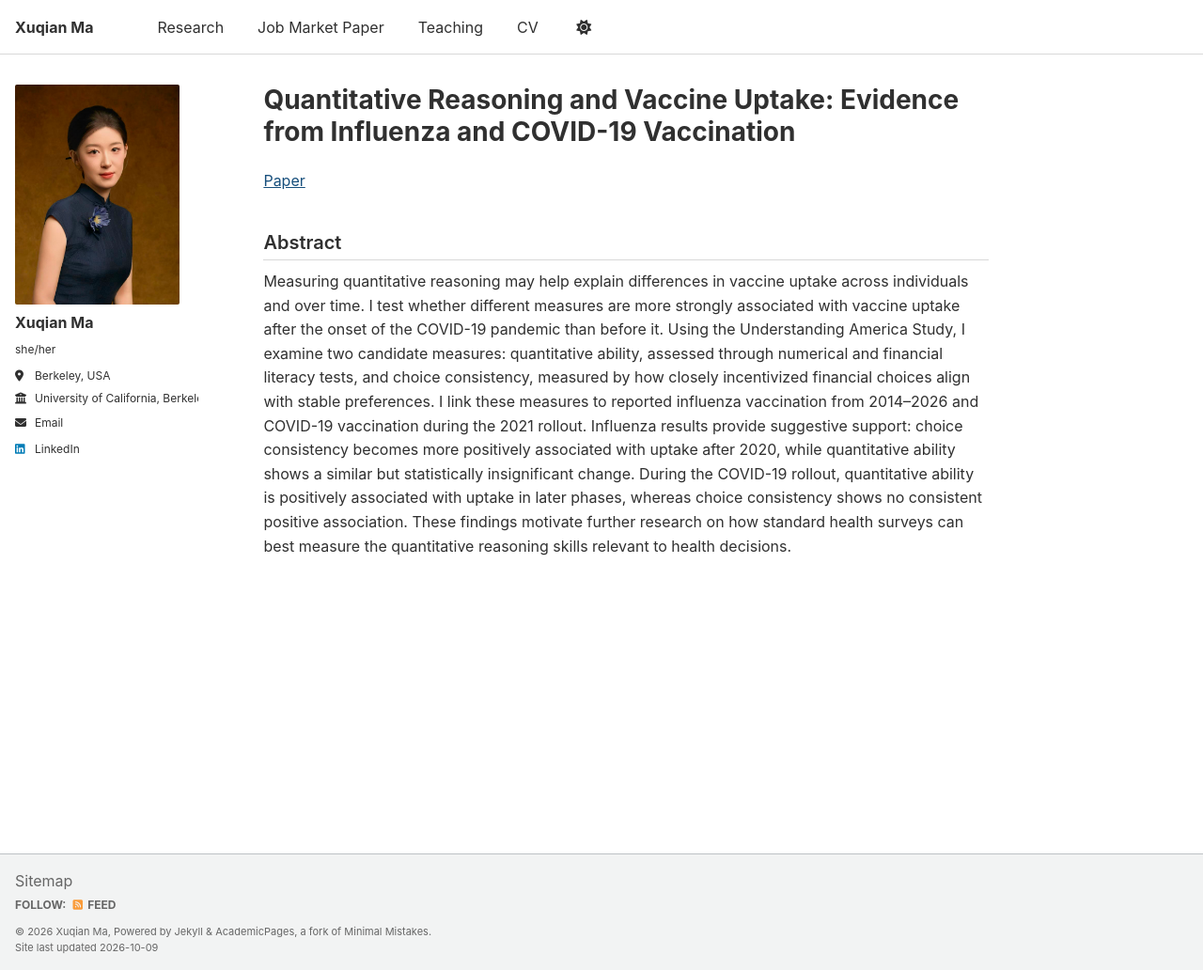
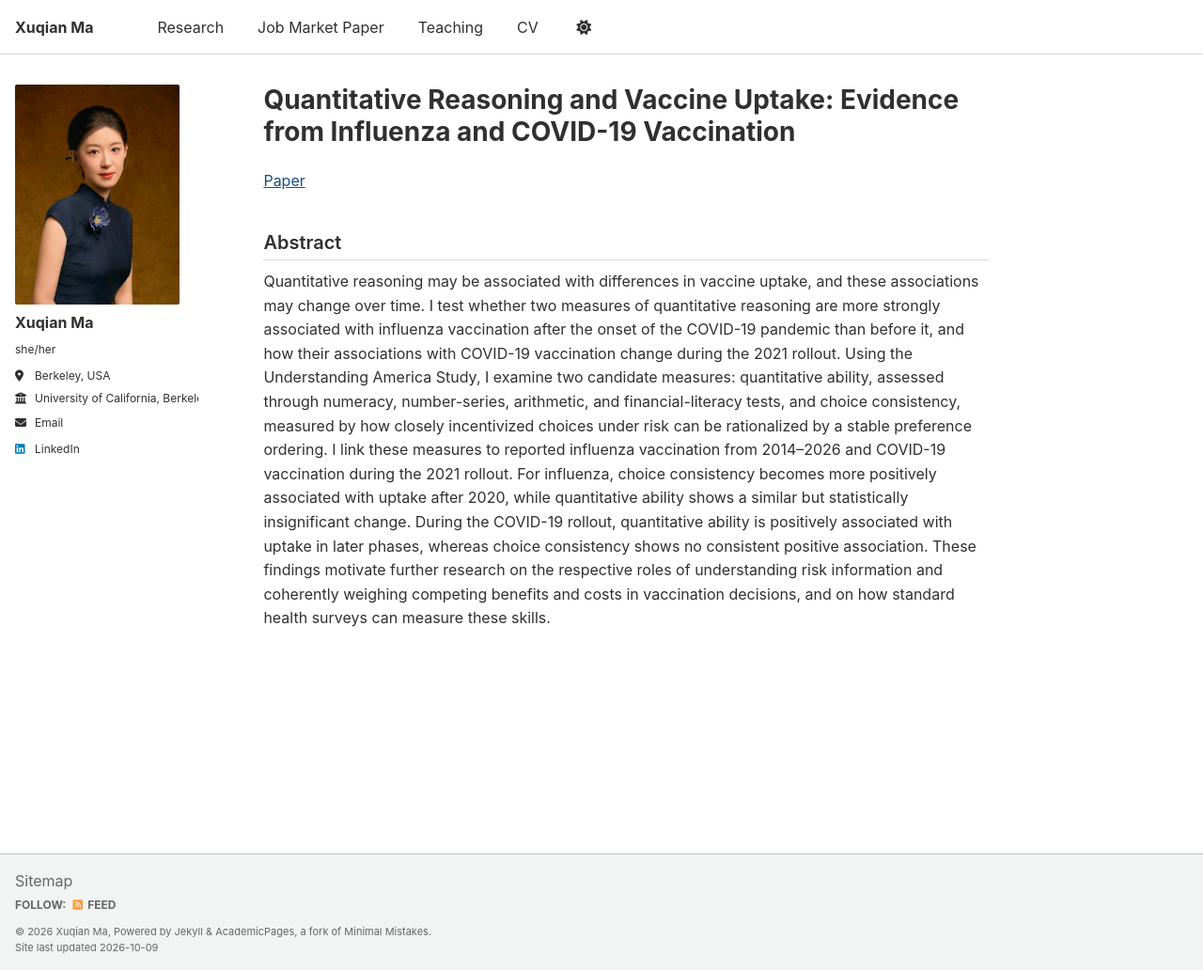
Before and after one commit to xuqianma0718/xuqianma0718.github.io, a Jekyll site: the page built from _publications/economic-rationality-preventive-health.md, in a window 1280 px wide and 1032 px high. Shown: the whole window at 94% size. Built offline with Jekyll 4.4.1, drawn with Linux system fonts in a browser that asks for light colours; a script that is not in the unit is left out.

Commit message:
Update job market paper abstract

```diff
--- a/_publications/economic-rationality-preventive-health.md
+++ b/_publications/economic-rationality-preventive-health.md
@@ -15,4 +15,4 @@ show_date: false
 
 ## Abstract
 
-Measuring quantitative reasoning may help explain differences in vaccine uptake across individuals and over time. I test whether different measures are more strongly associated with vaccine uptake after the onset of the COVID-19 pandemic than before it. Using the Understanding America Study, I examine two candidate measures: quantitative ability, assessed through numerical and financial literacy tests, and choice consistency, measured by how closely incentivized financial choices align with stable preferences. I link these measures to reported influenza vaccination from 2014–2026 and COVID-19 vaccination during the 2021 rollout. Influenza results provide suggestive support: choice consistency becomes more positively associated with uptake after 2020, while quantitative ability shows a similar but statistically insignificant change. During the COVID-19 rollout, quantitative ability is positively associated with uptake in later phases, whereas choice consistency shows no consistent positive association. These findings motivate further research on how standard health surveys can best measure the quantitative reasoning skills relevant to health decisions.
+Quantitative reasoning may be associated with differences in vaccine uptake, and these associations may change over time. I test whether two measures of quantitative reasoning are more strongly associated with influenza vaccination after the onset of the COVID-19 pandemic than before it, and how their associations with COVID-19 vaccination change during the 2021 rollout. Using the Understanding America Study, I examine two candidate measures: quantitative ability, assessed through numeracy, number-series, arithmetic, and financial-literacy tests, and choice consistency, measured by how closely incentivized choices under risk can be rationalized by a stable preference ordering. I link these measures to reported influenza vaccination from 2014–2026 and COVID-19 vaccination during the 2021 rollout. For influenza, choice consistency becomes more positively associated with uptake after 2020, while quantitative ability shows a similar but statistically insignificant change. During the COVID-19 rollout, quantitative ability is positively associated with uptake in later phases, whereas choice consistency shows no consistent positive association. These findings motivate further research on the respective roles of understanding risk information and coherently weighing competing benefits and costs in vaccination decisions, and on how standard health surveys can measure these skills.
```
